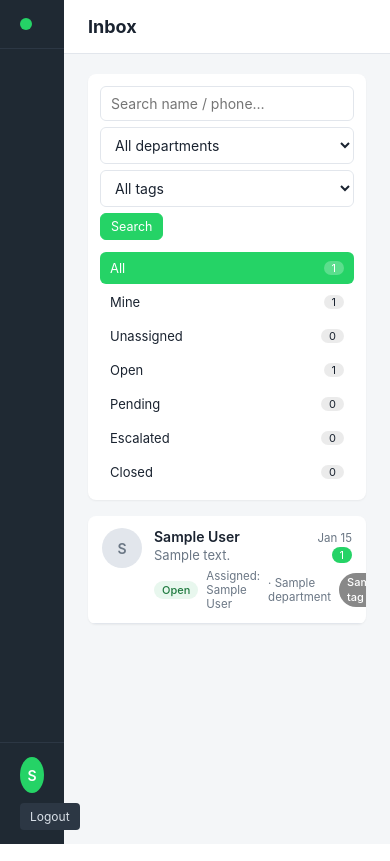
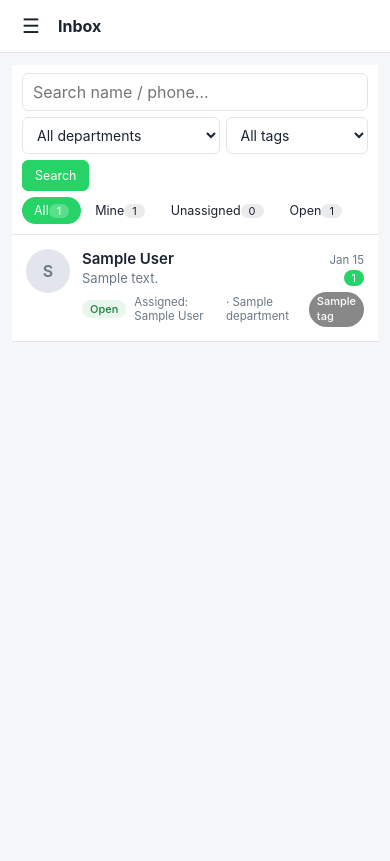
Before and after one commit to Raychung11/Chatcontrol, a PHP site: page /inbox/index.php in a window 390 px wide. Run offline with PHP 8.4, Linux system fonts and the light colour scheme; the visitor is signed in with stand-in values (Sample User, id 1); tables that the repository leaves empty hold one stand-in row (values such as "Sample post").

Commit message:
Mobile: WhatsApp-style full-screen chat with drawer side panel
The old responsive rules collapsed the chat-side panel ABOVE the
message stream on phones, which pushed the composer off-screen and
made the inbox unusable on a phone. This commit replaces the broken
@media rules with a mobile-first overhaul that mirrors how the real
WhatsApp app behaves:

Hamburger sidebar
- inc/layout.php emits a 'nav-toggle' button before the page title
  and a 'sidebar-overlay' div next to the sidebar.
- On phones (< 768px) the sidebar is position:fixed off-canvas
  (translateX(-100%)). Tapping the hamburger slides it in, tapping
  the overlay or pressing Esc slides it back. Desktop unchanged.

Full-screen chat
- Chat layout flips from a 1+sidepanel grid to a flex column that
  takes the full viewport height minus the header. The composer
  sticks to the bottom and respects env(safe-area-inset-bottom)
  for iPhones with home-bar gestures.
- A new 'ⓘ' button in the chat header opens the conversation side
  panel (assignment / status / tags / notes / window) as an 86vw
  right-slide drawer (max 360px) instead of pushing the chat down.
- The drawer has a corner '×' to close, and the overlay/Esc still
  close it.

Inbox readability
- Quick-filter pills become a horizontally-scrolling row instead of
  wrapping. Search input + dropdowns grow to full width.
- Row padding and avatar size bumped from 12px / 40px to 14px / 44px
  so taps land more reliably.
- Inputs use 16px font so iOS Safari stops zooming the page on focus.
- Buttons get bigger touch targets (.btn 9/14 padding, sm 7/12).

Tablet (768-1024px)
- Replaces the previous "collapse everything" rule with a saner
  two-column layout: 240px nav + content for inbox; chat + 280px
  panel for the chat view. Doesn't regress iPad usage.

JS (assets/js/app.js)
- New top-level mobile-drawer block: openSidebar / closeSidebar and
  openChatSide / closeChatSide. Esc and the shared overlay click
  close any open drawer. All hooks no-op when the relevant elements
  aren't present (admin pages, landing, login).

CSS organisation
- .nav-toggle / .chat-side-toggle / .chat-side-close defined at
  base scope (display:none by default) so the elements exist on
  every page and only become visible at < 768px - keeps the
  desktop HTML identical and avoids JS-driven element creation.

46 PHP files lint clean. app.js passes node --check.

https://claude.ai/code/session_011TzLx9Yw2Nf4Ac2AdFK1Wo

```diff
--- a/assets/css/app.css
+++ b/assets/css/app.css
@@ -388,18 +388,107 @@ textarea { resize: vertical; }
 .tag-add-form { display: flex; gap: 4px; margin-top: 6px; }
 .tag-add-form select { flex: 1; }
 
-/* -------- Responsive -------- */
-@media (max-width: 1024px) {
-  .inbox-shell { grid-template-columns: 1fr; height: auto; }
-  .chat-shell  { grid-template-columns: 1fr; height: auto; }
-  .chat-stream { min-height: 360px; }
-  .chat-side   { order: -1; }
+/* -------- Mobile drawer chrome (always defined; hidden until mobile) -------- */
+.nav-toggle, .chat-side-toggle, .chat-side-close {
+  display: none;
+  background: none; border: 0; padding: 6px 10px;
+  font-size: 20px; line-height: 1; color: var(--c-text); cursor: pointer;
+  -webkit-tap-highlight-color: transparent;
 }
-@media (max-width: 720px) {
-  .sidebar { width: 64px; }
-  .sidebar-brand .brand-text, .sidebar-nav a, .sidebar-section, .user-meta { display: none; }
-  .sidebar-nav a { padding: 12px 18px; }
-  .user-card { justify-content: center; }
+.chat-side-close { position: absolute; top: 8px; right: 8px; font-size: 24px; color: var(--c-muted); }
+.sidebar-overlay {
+  position: fixed; inset: 0; z-index: 90;
+  background: rgba(15,22,33,0.45);
+}
+
+/* -------- Tablet (>= 768px and <= 1024px) -------- */
+@media (max-width: 1024px) and (min-width: 768px) {
+  .inbox-shell { grid-template-columns: 240px 1fr; height: calc(100vh - 100px); }
+  .chat-shell  { grid-template-columns: 1fr 280px; height: calc(100vh - 100px); }
+}
+
+/* ==========================================================
+   Mobile (< 768px) - WhatsApp-app-style
+   - Sidebar -> off-canvas hamburger drawer
+   - Inbox -> single full-width list with sticky filters
+   - Chat -> full-screen with the side panel as a right slide-in
+   ========================================================== */
+@media (max-width: 767px) {
+  /* Sidebar slides in from the left */
+  .sidebar {
+    position: fixed; top: 0; bottom: 0; left: 0; width: 270px;
+    transform: translateX(-100%); transition: transform 0.22s ease;
+    z-index: 100;
+  }
+  .sidebar.open { transform: translateX(0); }
+  .sidebar-overlay[hidden] { display: none; }
+
+  /* Always-visible hamburger in the app header */
+  .nav-toggle { display: inline-flex; align-items: center; }
+  .app-header { padding: 10px 12px; gap: 8px; }
+  .app-title  { font-size: 16px; flex: 1; min-width: 0;
+                white-space: nowrap; overflow: hidden; text-overflow: ellipsis; }
+  .app-content { padding: 12px; }
+
+  /* Larger touch targets for everything */
+  .btn { padding: 9px 14px; }
+  .btn-sm { padding: 7px 12px; }
+  input[type="text"], input[type="email"], input[type="password"],
+  input[type="search"], textarea, select {
+    font-size: 16px;     /* stops iOS Safari from zooming on focus */
+  }
+
+  /* Inbox: single column, sticky search + horizontally-scrolling filters */
+  .inbox-shell { display: block; height: calc(100vh - 60px); }
+  .inbox-filters {
+    position: sticky; top: 0; z-index: 5;
+    border-radius: 0; box-shadow: none;
+    border-bottom: 1px solid var(--c-border);
+    padding: 8px 10px; gap: 6px;
+  }
+  .inbox-search input, .inbox-search select { flex: 1 1 auto; min-width: 0; }
+  .inbox-quickfilters {
+    flex-direction: row; overflow-x: auto;
+    padding-bottom: 2px; -webkit-overflow-scrolling: touch;
+  }
+  .inbox-quickfilters li { flex-shrink: 0; }
+  .inbox-quickfilters a { padding: 6px 12px; font-size: 12.5px; border-radius: 999px; }
+  .inbox-list { border-radius: 0; box-shadow: none; }
+  .inbox-row { padding: 14px 14px; }
+  .row-avatar { width: 44px; height: 44px; font-size: 16px; }
+  .row-name { font-size: 15px; }
+  .row-time, .row-meta { font-size: 11.5px; }
+
+  /* Chat: full screen, panel becomes drawer */
+  .chat-shell { display: block; height: calc(100vh - 60px); }
+  .chat-main  {
+    border-radius: 0; box-shadow: none; height: 100%;
+    display: flex; flex-direction: column;
+  }
+  .chat-header { padding: 10px 12px; gap: 10px; }
+  .chat-back { font-size: 18px; padding: 4px 8px; }
+  .chat-title strong { font-size: 15px; }
+  .chat-title .muted { display: none; }    /* phone number too long for header */
+  .chat-side-toggle { display: inline-flex; }
+
+  /* Stream takes available space; composer sticks to the bottom */
+  .chat-stream { flex: 1; padding: 12px; min-height: 0; }
+  .msg-bubble  { max-width: 85%; font-size: 14px; }
+  .chat-composer { padding: 8px 10px; padding-bottom: max(8px, env(safe-area-inset-bottom)); }
+  .composer-form textarea { min-height: 44px; font-size: 15px; }
+  .composer-actions { flex-wrap: wrap; gap: 6px; }
+
+  /* Side panel slides in from the right */
+  .chat-side {
+    position: fixed; top: 0; right: 0; bottom: 0;
+    width: 86vw; max-width: 360px;
+    transform: translateX(100%); transition: transform 0.22s ease;
+    z-index: 100; border-radius: 0;
+    box-shadow: -8px 0 24px rgba(0,0,0,0.14);
+    padding-top: 44px;   /* room for the close button */
+  }
+  .chat-side.open { transform: translateX(0); }
+  .chat-side-close { display: inline-flex; }
 }
 
 /* ==========================================================
--- a/assets/js/app.js
+++ b/assets/js/app.js
@@ -5,6 +5,26 @@
   const csrfMeta  = document.querySelector('meta[name="csrf-token"]');
   const csrfToken = csrfMeta ? csrfMeta.getAttribute('content') : '';
   const POLL_MS   = 5000;
+
+  // ---- Mobile drawers (sidebar + chat side panel) -----------------
+  const sidebar       = document.querySelector('.sidebar');
+  const sidebarOv     = document.getElementById('sidebar-overlay');
+  const navToggle     = document.getElementById('nav-toggle');
+  const chatSide      = document.getElementById('chat-side');
+  const chatSideOpen  = document.getElementById('chat-side-toggle');
+  const chatSideClose = document.getElementById('chat-side-close');
+
+  function openSidebar()  { if (sidebar)  sidebar.classList.add('open');  if (sidebarOv) sidebarOv.hidden = false; }
+  function closeSidebar() { if (sidebar)  sidebar.classList.remove('open'); if (sidebarOv) sidebarOv.hidden = true;  }
+  function openChatSide()  { if (chatSide) chatSide.classList.add('open');  if (sidebarOv) sidebarOv.hidden = false; }
+  function closeChatSide() { if (chatSide) chatSide.classList.remove('open'); if (sidebarOv) sidebarOv.hidden = true;  }
+  function closeAllDrawers() { closeSidebar(); closeChatSide(); }
+
+  if (navToggle)     navToggle.addEventListener('click', openSidebar);
+  if (chatSideOpen)  chatSideOpen.addEventListener('click', openChatSide);
+  if (chatSideClose) chatSideClose.addEventListener('click', closeChatSide);
+  if (sidebarOv)     sidebarOv.addEventListener('click', closeAllDrawers);
+  document.addEventListener('keydown', (e) => { if (e.key === 'Escape') closeAllDrawers(); });
 
   const stream = document.getElementById('chat-stream');
   if (stream) stream.scrollTop = stream.scrollHeight;
--- a/inbox/chat.php
+++ b/inbox/chat.php
@@ -124,6 +124,7 @@ layout_start($current_user, 'Chat · ' . ($conv['display_name'] ?: $conv['wa_id'
         <?php if ($enforceWindow && !$windowOpen): ?>
           <span class="badge badge-failed" title="24-hour service window expired">Window expired</span>
         <?php endif; ?>
+        <button type="button" class="chat-side-toggle" id="chat-side-toggle" aria-label="Conversation info">ⓘ</button>
       </div>
     </header>
 
@@ -247,7 +248,8 @@ layout_start($current_user, 'Chat · ' . ($conv['display_name'] ?: $conv['wa_id'
     </footer>
   </section>
 
-  <aside class="chat-side">
+  <aside class="chat-side" id="chat-side">
+    <button type="button" class="chat-side-close" id="chat-side-close" aria-label="Close">×</button>
     <div class="side-section">
       <h3>Customer</h3>
       <div class="kv"><span>Name</span><strong><?= e($conv['display_name'] ?: $conv['profile_name'] ?: '—') ?></strong></div>
--- a/inc/layout.php
+++ b/inc/layout.php
@@ -28,8 +28,10 @@ function layout_start(array $current_user, string $page_title = '', string $acti
 <?php
     require __DIR__ . '/sidebar.php';
 ?>
+  <div class="sidebar-overlay" id="sidebar-overlay" hidden></div>
   <main class="app-main">
     <header class="app-header">
+      <button type="button" class="nav-toggle" id="nav-toggle" aria-label="Open menu">☰</button>
       <h1 class="app-title"><?= e($page_title) ?></h1>
       <div class="app-header-actions" id="app-header-actions"></div>
     </header>
```
